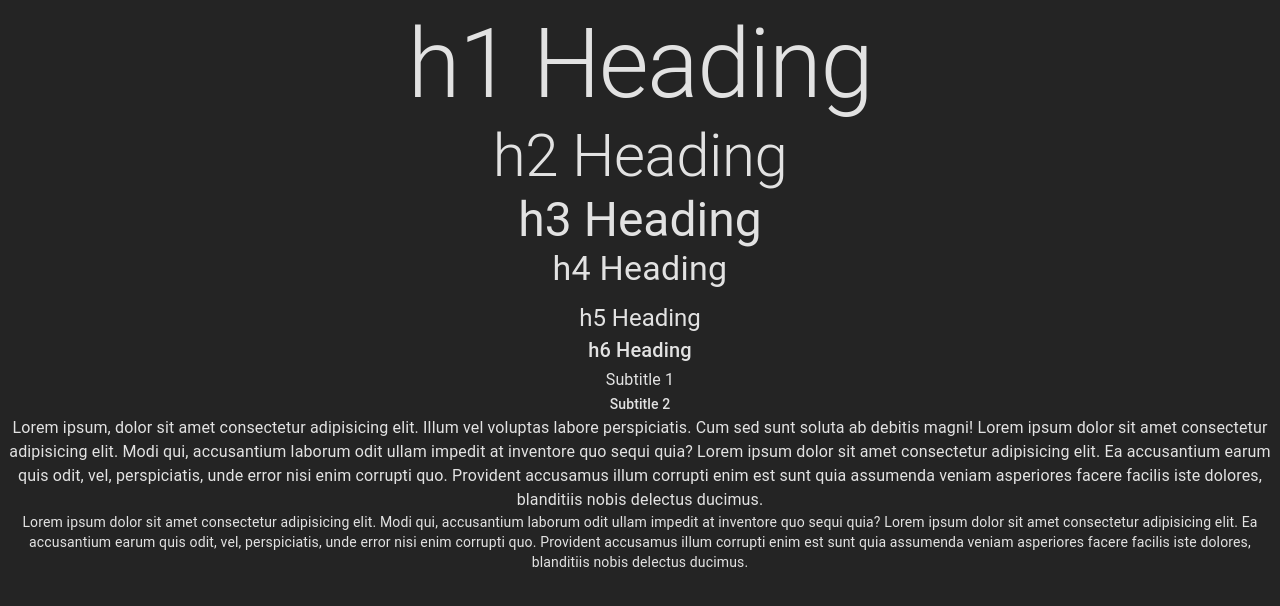
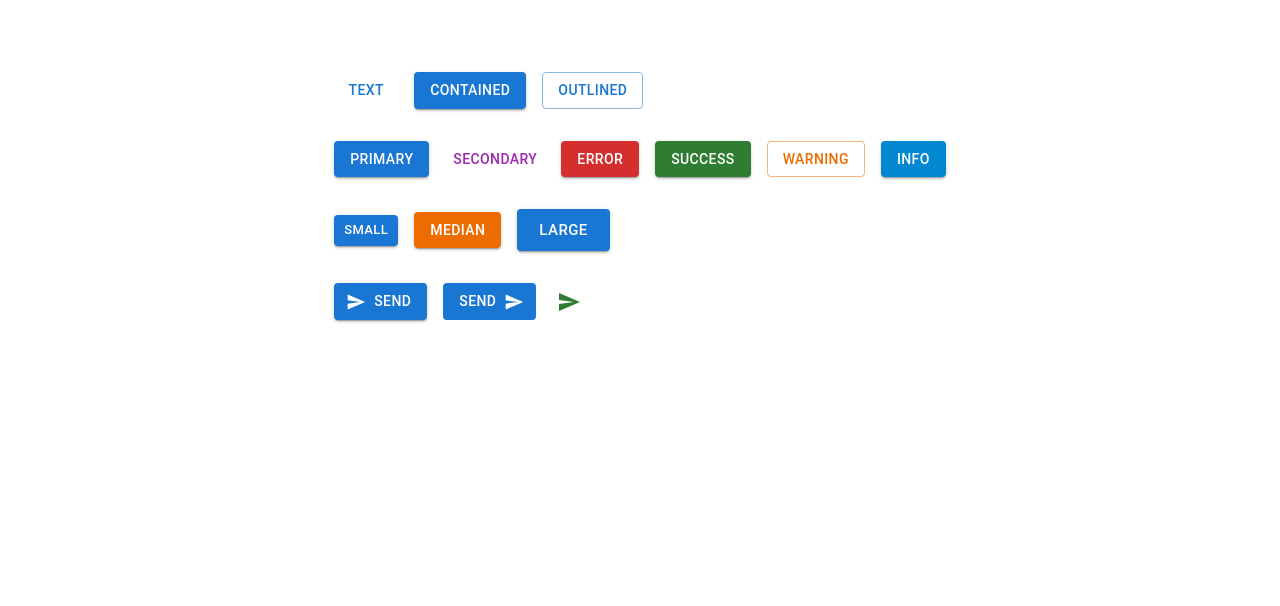
Before and after one commit to Basavarajakjbasuu/React-MUI5-learning, a React (Vite) app: page / in a window 1280 px wide. Shown: the top 606 px of the page. Built offline with nearby package versions, Linux system fonts and the light colour scheme.

Commit message:
Mui Button

```diff
--- a/package.json
+++ b/package.json
@@ -11,6 +11,7 @@
   "dependencies": {
     "@emotion/react": "^11.10.5",
     "@emotion/styled": "^11.10.5",
+    "@mui/icons-material": "^5.11.0",
     "@mui/material": "^5.11.1",
     "react": "^18.2.0",
     "react-dom": "^18.2.0"
--- a/src/App.tsx
+++ b/src/App.tsx
@@ -1,4 +1,5 @@
 import React from 'react';
+import MuiButton from './component/MuiButton';
 import MuiTypography from './component/MuiTypography';
 
 type Props = {};
@@ -6,7 +7,8 @@
 const App = (props: Props) => {
 	return (
 		<div className="app">
-			<MuiTypography />
+			{/* <MuiTypography /> */}
+			<MuiButton />
 		</div>
 	);
 };
--- /dev/null
+++ b/src/component/MuiButton.tsx
@@ -0,0 +1,70 @@
+import React from 'react';
+import { Stack, Button, IconButton } from '@mui/material';
+import SendIcon from '@mui/icons-material/Send';
+
+type Props = {};
+
+const MuiButton = (props: Props) => {
+	return (
+		<Stack spacing={4}>
+			<Stack spacing={2} direction="row">
+				<Button variant="text" href="https://google.com">
+					Text
+				</Button>
+				<Button variant="contained">contained</Button>
+				<Button variant="outlined">outlined</Button>
+			</Stack>
+
+			<Stack spacing={2} direction="row">
+				<Button variant="contained" color="primary">
+					Primary
+				</Button>
+				<Button variant="text" color="secondary">
+					secondary
+				</Button>
+				<Button variant="contained" color="error">
+					error
+				</Button>
+				<Button variant="contained" color="success">
+					success
+				</Button>
+				<Button variant="outlined" color="warning">
+					warning
+				</Button>
+				<Button variant="contained" color="info">
+					info
+				</Button>
+			</Stack>
+
+			<Stack display="block" spacing={2} direction="row">
+				<Button variant="contained" size="small">
+					Small
+				</Button>
+				<Button variant="contained" size="medium" color="warning">
+					median
+				</Button>
+				<Button variant="contained" size="large">
+					Large
+				</Button>
+			</Stack>
+
+			<Stack spacing={2} direction="row">
+				<Button
+					variant="contained"
+					startIcon={<SendIcon />}
+					disableRipple
+					onClick={() => alert('alert')}>
+					send
+				</Button>
+				<Button variant="contained" endIcon={<SendIcon />} disableElevation>
+					Send
+				</Button>
+				<IconButton aria-label="send" color="success" size="small">
+					<SendIcon />
+				</IconButton>
+			</Stack>
+		</Stack>
+	);
+};
+
+export default MuiButton;
--- a/src/index.css
+++ b/src/index.css
@@ -4,9 +4,6 @@
 	line-height: 24px;
 	font-weight: 400;
 
-	color-scheme: light dark;
-	color: rgba(255, 255, 255, 0.87);
-	background-color: #242424;
 
 	font-synthesis: none;
 	text-rendering: optimizeLegibility;
@@ -18,6 +15,5 @@
 .app {
 	display: flex;
 	justify-content: center;
-	height: 100vh;
-	text-align: center;
+	padding: 4rem;
 }
```
Also changed, not shown: 1 other file (tests, documents, lock files or other folders).
